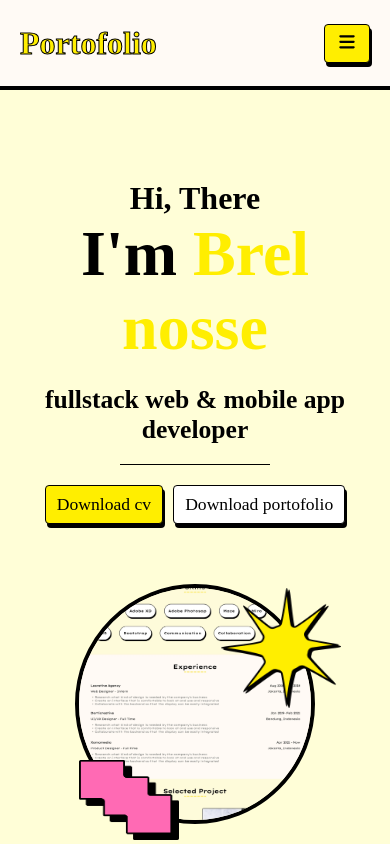
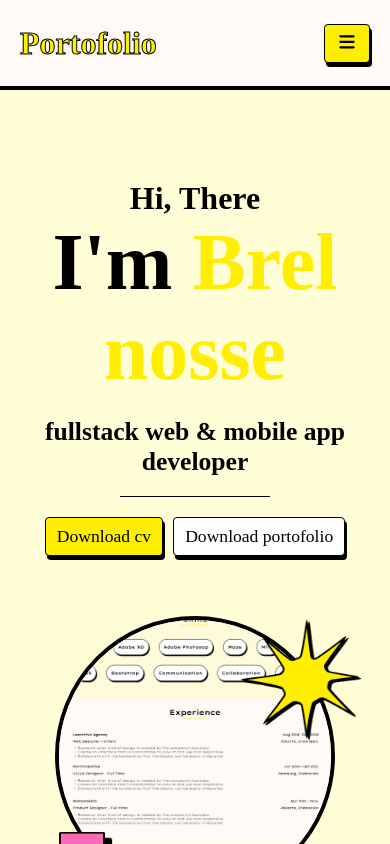
Before and after one commit to brelnosse/portofolio, a React (Create React App) app: page / in a window 390 px wide. Shown: the top 844 px of the page. Built offline with nearby package versions, Linux system fonts and the light colour scheme; a web font is replaced by a local one.

Commit message:
Increased the hero name for responsitivity

```diff
--- a/src/assets/style/home.css
+++ b/src/assets/style/home.css
@@ -142,7 +142,7 @@ section.education{
         padding: 60px 20px;
     }
     .heroDescription h1{
-        font-size: 6em;
+        font-size: 5.5em;
     }
 }
 @media  screen and (max-width: 940px) {
@@ -157,7 +157,8 @@ section.education{
        text-align: center;
     }
     .heroDescription h1{
-        font-size: 4em;
+        font-size: 5em;
+        line-height: 90px;
         text-align: center;
     }
     .heroDescription .actions{
@@ -165,8 +166,8 @@ section.education{
         justify-content: center;
     }
     .heroImg{
-        width: 240px;
-        height: 240px;
+        width: 280px;
+        height: 280px;
         margin: 40px 0px;
     }
     section.skills{
```
